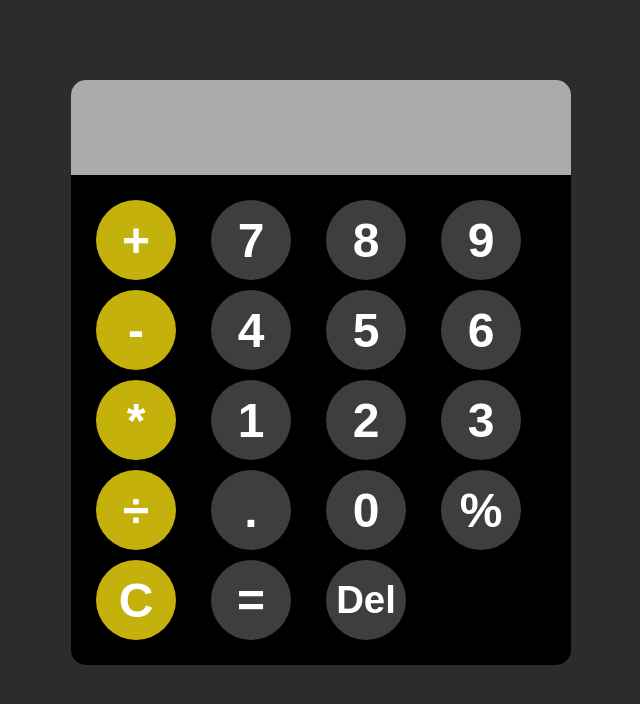
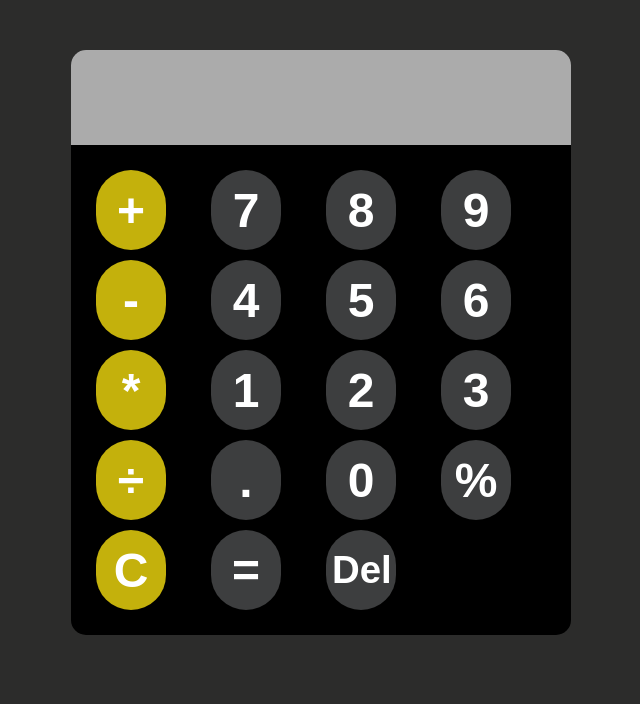
Before and after one commit to Usamagrowth/calculator, a plain HTML site: page index.html in a window 1280 px wide. Shown: the whole page, without its empty margins (327-967 px from the left). Drawn offline with Linux system fonts and the light colour scheme.

Commit message:
calculator

```diff
--- a/index.css
+++ b/index.css
@@ -3,13 +3,13 @@
 }
 
 body{
-    height: 100vh;
-    width: 100vw;
+    height: 100%;
+    width: 100%;
     background-color: #2c2c2b;
 }
 
 .calculator{
-    margin: 80px auto;
+    margin: 50px auto;
     font-family: Arial, sans-serif;
     background-color: black;
     max-width: 500px;
@@ -39,7 +39,7 @@ body{
 }
 
 button{
-  width: 80px;
+  width: 70px;
   height: 80px;
   background-color: rgb(61, 62, 63);
   color: white;
```
